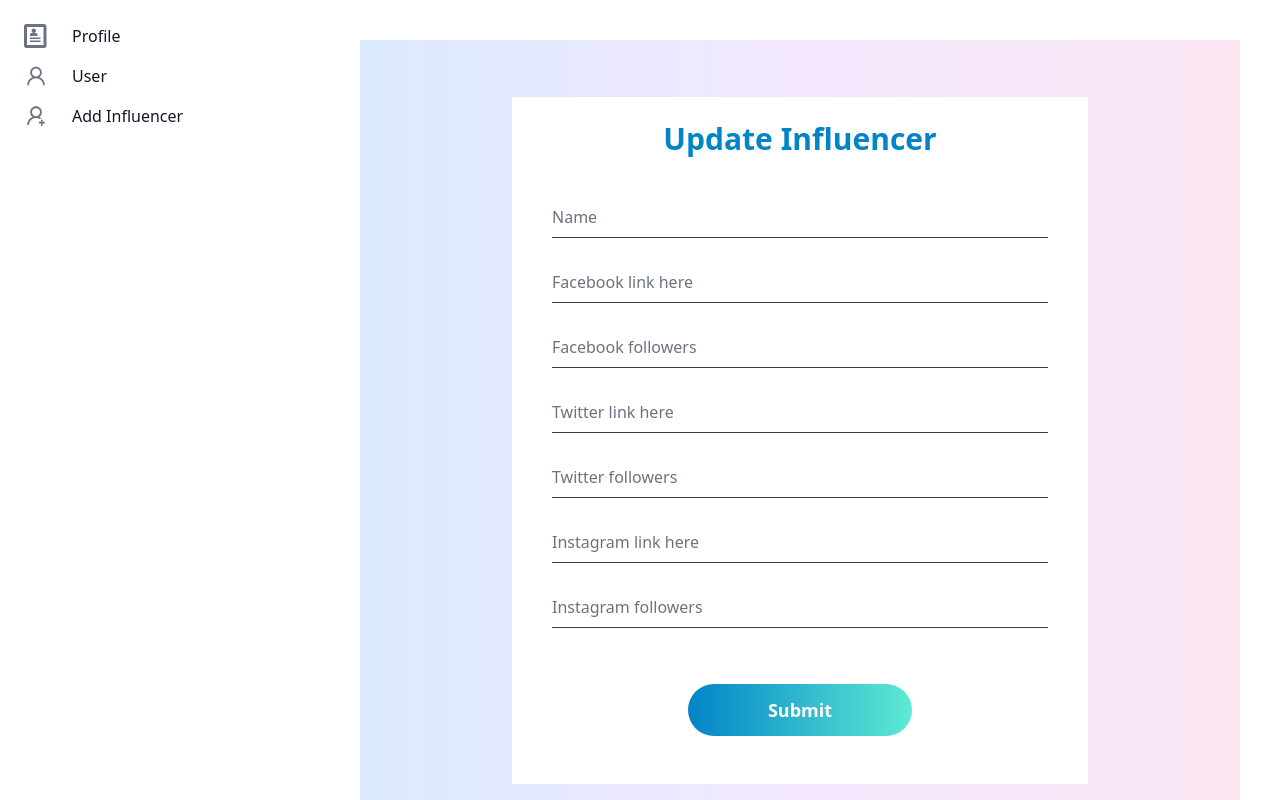
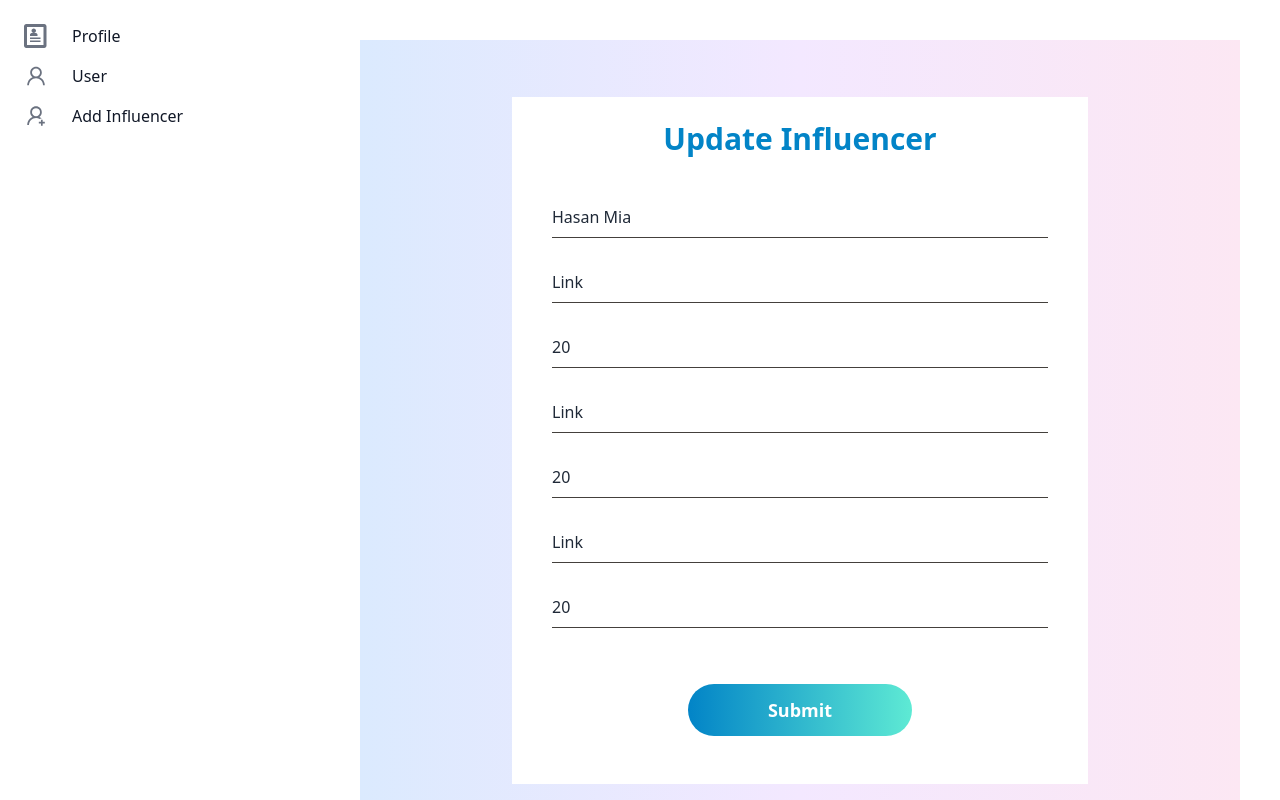
Before and after one commit to mdhasan76/Nerdlogics-Digital, a React (Create React App) app: page /editinfluencer in a window 1280 px wide. Built offline with nearby package versions, Linux system fonts and the light colour scheme.

Commit message:
add method

```diff
--- a/package.json
+++ b/package.json
@@ -9,6 +9,7 @@
     "daisyui": "^2.50.0",
     "react": "^18.2.0",
     "react-dom": "^18.2.0",
+    "react-hot-toast": "^2.4.0",
     "react-icons": "^4.7.1",
     "react-router-dom": "^6.8.0",
     "react-scripts": "5.0.1",
--- a/src/components/AddInfluencer.js
+++ b/src/components/AddInfluencer.js
@@ -1,46 +1,78 @@
 import React from 'react';
+import { toast } from 'react-hot-toast';
 
 const AddInfluencer = () => {
+
+  const addInfluencer = (e) => {
+    e.preventDefault();
+    const form = e.target;
+    const name = form.name.value;
+    const facebook = form.facebook.value;
+    const facebookFollower = form.facebookFollower.value;
+    const twitter = form.twitter.value;
+    const twitterFollower = form.twitterFollower.value;
+    const instagram = form.instagram.value;
+    const instagramFollower = form.instagramFollower.value;
+    const influencer = {
+      name, facebook, facebookFollower, twitter, twitterFollower, instagram, instagramFollower
+    }
+
+    fetch('http://localhost:5000/addinfluencer', {
+      method: "POST",
+      headers: {
+        'Content-Type': 'application/json'
+      },
+      body: JSON.stringify(influencer)
+    })
+      .then(res => res.json())
+      .then(data => {
+        if(data.acknowledged){
+          toast.success("Influencer added successful");
+          form.reset();
+        }
+      })
+  }
+
   return (
-    <div class="w-full overflow-scroll block h-screen bg-gradient-to-r from-blue-100 via-purple-100 to-pink-100 p-4 flex items-center justify-center" >
-      <div class="bg-white py-6 px-10 sm:max-w-xl w-full ">
-        <div class="sm:text-3xl text-2xl font-semibold text-center text-sky-600  mb-12">
+    <div className="w-full overflow-scroll block h-screen bg-gradient-to-r from-blue-100 via-purple-100 to-pink-100 p-4 flex items-center justify-center" >
+      <div className="bg-white py-6 px-10 sm:max-w-xl w-full ">
+        <div className="sm:text-3xl text-2xl font-semibold text-center text-sky-600  mb-12">
           Add Influencer
         </div>
-        <div>
+        <form onSubmit={ addInfluencer}>
           <div>
-            <input type="text" class="focus:outline-none focus:border-b-4 font-medium border-b w-full pb-2 border-stone-700 placeholder-gray-500" placeholder="Name " />
+            <input type="text" name="name" className="focus:outline-none focus:border-b-4 font-medium border-b w-full pb-2 border-stone-700 placeholder-gray-500" placeholder="Name " />
           </div>
+          <div>
             <div>
-            <div>
-              <input type="text" class="focus:outline-none focus:border-b-4 border-b w-full pb-2 border-stone-700 placeholder-gray-500 my-8" placeholder="Facebook link here"/>
+              <input type="text" name="facebook" className="focus:outline-none focus:border-b-4 border-b w-full pb-2 border-stone-700 placeholder-gray-500 my-8" placeholder="Facebook link here" />
             </div>
             <div>
-              <input type="number" class="focus:outline-none focus:border-b-4 border-b w-full pb-2 border-stone-700 placeholder-gray-500 mb-8" placeholder="Facebook followers" />
-            </div>
-            </div>
-          <div>
-            <div>
-              <input type="text" class="focus:outline-none focus:border-b-4 border-b w-full pb-2 border-stone-700 placeholder-gray-500 mb-8" placeholder="Twitter link here" />
-            </div>
-            <div>
-              <input type="number" class="focus:outline-none focus:border-b-4 border-b w-full pb-2 border-stone-700 placeholder-gray-500 mb-8" placeholder="Twitter followers" />
+              <input type="number" name="facebookFollower" className="focus:outline-none focus:border-b-4 border-b w-full pb-2 border-stone-700 placeholder-gray-500 mb-8" placeholder="Facebook followers" />
             </div>
           </div>
           <div>
             <div>
-              <input type="phone" class="focus:outline-none focus:border-b-4 border-b w-full pb-2 border-stone-700 placeholder-gray-500 mb-8" placeholder="Instagram link here" />
+              <input type="text" name="twitter" className="focus:outline-none focus:border-b-4 border-b w-full pb-2 border-stone-700 placeholder-gray-500 mb-8" placeholder="Twitter link here" />
             </div>
             <div>
-              <input type="number" class="focus:outline-none focus:border-b-4 border-b w-full pb-2 border-stone-700 placeholder-gray-500 mb-8" placeholder="Instagram followers" />
+              <input type="number" name="twitterFollower" className="focus:outline-none focus:border-b-4 border-b w-full pb-2 border-stone-700 placeholder-gray-500 mb-8" placeholder="Twitter followers" />
             </div>
           </div>
-          <div class="flex justify-center my-6">
-            <button class=" rounded-full  p-3 w-full sm:w-56   bg-gradient-to-r from-sky-600  to-teal-300 text-white text-lg font-semibold " >
+          <div>
+            <div>
+              <input type="text" name="instagram" className="focus:outline-none focus:border-b-4 border-b w-full pb-2 border-stone-700 placeholder-gray-500 mb-8" placeholder="Instagram link here" />
+            </div>
+            <div>
+              <input type="number" name="instagramFollower" className="focus:outline-none focus:border-b-4 border-b w-full pb-2 border-stone-700 placeholder-gray-500 mb-8" placeholder="Instagram followers" />
+            </div>
+          </div>
+          <div className="flex justify-center my-6">
+            <button className=" rounded-full  p-3 w-full sm:w-56   bg-gradient-to-r from-sky-600  to-teal-300 text-white text-lg font-semibold " >
               Submit
             </button>
           </div>
-        </div>
+        </form>
       </div>
     </div>
   );
--- a/src/components/EditInfluencer.js
+++ b/src/components/EditInfluencer.js
@@ -2,41 +2,41 @@ import React from 'react';
 
 const EditInfluencer = () => {
     return (
-        <div class="w-full overflow-scroll block h-screen bg-gradient-to-r from-blue-100 via-purple-100 to-pink-100 p-4 flex items-center justify-center" >
-          <div class="bg-white py-6 px-10 sm:max-w-xl w-full ">
-            <div class="sm:text-3xl text-2xl font-semibold text-center text-sky-600  mb-12">
+        <div className="w-full overflow-scroll block h-screen bg-gradient-to-r from-blue-100 via-purple-100 to-pink-100 p-4 flex items-center justify-center" >
+          <div className="bg-white py-6 px-10 sm:max-w-xl w-full ">
+            <div className="sm:text-3xl text-2xl font-semibold text-center text-sky-600  mb-12">
               Update Influencer
             </div>
             <div>
               <div>
-                <input type="text" class="focus:outline-none focus:border-b-4 font-medium border-b w-full pb-2 border-stone-700 placeholder-gray-500" placeholder="Name " />
+                <input type="text" className="focus:outline-none focus:border-b-4 font-medium border-b w-full pb-2 border-stone-700 placeholder-gray-500" placeholder="Name " defaultValue={"Hasan Mia"} />
               </div>
                 <div>
                 <div>
-                  <input type="text" class="focus:outline-none focus:border-b-4 border-b w-full pb-2 border-stone-700 placeholder-gray-500 my-8" placeholder="Facebook link here"/>
+                  <input type="text" className="focus:outline-none focus:border-b-4 border-b w-full pb-2 border-stone-700 placeholder-gray-500 my-8" placeholder="Facebook link here" defaultValue={"Link"} />
                 </div>
                 <div>
-                  <input type="number" class="focus:outline-none focus:border-b-4 border-b w-full pb-2 border-stone-700 placeholder-gray-500 mb-8" placeholder="Facebook followers" />
+                  <input type="number" className="focus:outline-none focus:border-b-4 border-b w-full pb-2 border-stone-700 placeholder-gray-500 mb-8" placeholder="Facebook followers" defaultValue={20}  />
                 </div>
                 </div>
               <div>
                 <div>
-                  <input type="text" class="focus:outline-none focus:border-b-4 border-b w-full pb-2 border-stone-700 placeholder-gray-500 mb-8" placeholder="Twitter link here" />
+                  <input type="text" className="focus:outline-none focus:border-b-4 border-b w-full pb-2 border-stone-700 placeholder-gray-500 mb-8" placeholder="Twitter link here" defaultValue={"Link"}  />
                 </div>
                 <div>
-                  <input type="number" class="focus:outline-none focus:border-b-4 border-b w-full pb-2 border-stone-700 placeholder-gray-500 mb-8" placeholder="Twitter followers" />
+                  <input type="number" className="focus:outline-none focus:border-b-4 border-b w-full pb-2 border-stone-700 placeholder-gray-500 mb-8" placeholder="Twitter followers" defaultValue={20}/>
                 </div>
               </div>
               <div>
                 <div>
-                  <input type="phone" class="focus:outline-none focus:border-b-4 border-b w-full pb-2 border-stone-700 placeholder-gray-500 mb-8" placeholder="Instagram link here" />
+                  <input type="phone" className="focus:outline-none focus:border-b-4 border-b w-full pb-2 border-stone-700 placeholder-gray-500 mb-8" placeholder="Instagram link here" defaultValue={"Link"}  />
                 </div>
                 <div>
-                  <input type="number" class="focus:outline-none focus:border-b-4 border-b w-full pb-2 border-stone-700 placeholder-gray-500 mb-8" placeholder="Instagram followers" />
+                  <input type="number" className="focus:outline-none focus:border-b-4 border-b w-full pb-2 border-stone-700 placeholder-gray-500 mb-8" placeholder="Instagram followers" defaultValue={20}  />
                 </div>
               </div>
-              <div class="flex justify-center my-6">
-                <button class=" rounded-full  p-3 w-full sm:w-56   bg-gradient-to-r from-sky-600  to-teal-300 text-white text-lg font-semibold " >
+              <div className="flex justify-center my-6">
+                <button className=" rounded-full  p-3 w-full sm:w-56   bg-gradient-to-r from-sky-600  to-teal-300 text-white text-lg font-semibold " >
                   Submit
                 </button>
               </div>
--- a/src/index.js
+++ b/src/index.js
@@ -3,11 +3,13 @@ import ReactDOM from 'react-dom/client';
 import './index.css';
 import App from './App';
 import reportWebVitals from './reportWebVitals';
+import { Toaster } from 'react-hot-toast';
 
 const root = ReactDOM.createRoot(document.getElementById('root'));
 root.render(
   <React.StrictMode>
     <App />
+    <Toaster />
   </React.StrictMode>
 );
 
```
Also changed, not shown: src/components/InfluencerDetails.js (+30 -5 lines), 1 other file (tests, documents, lock files or other folders).
